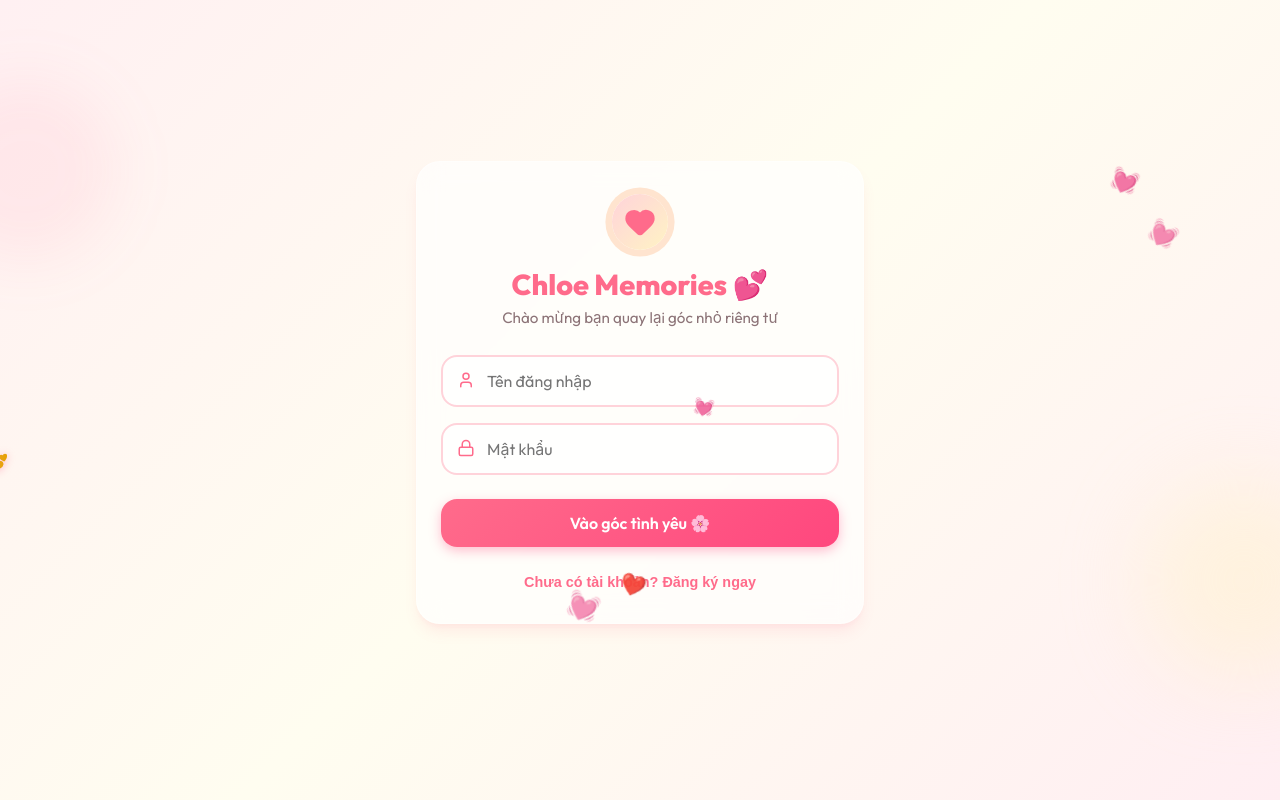
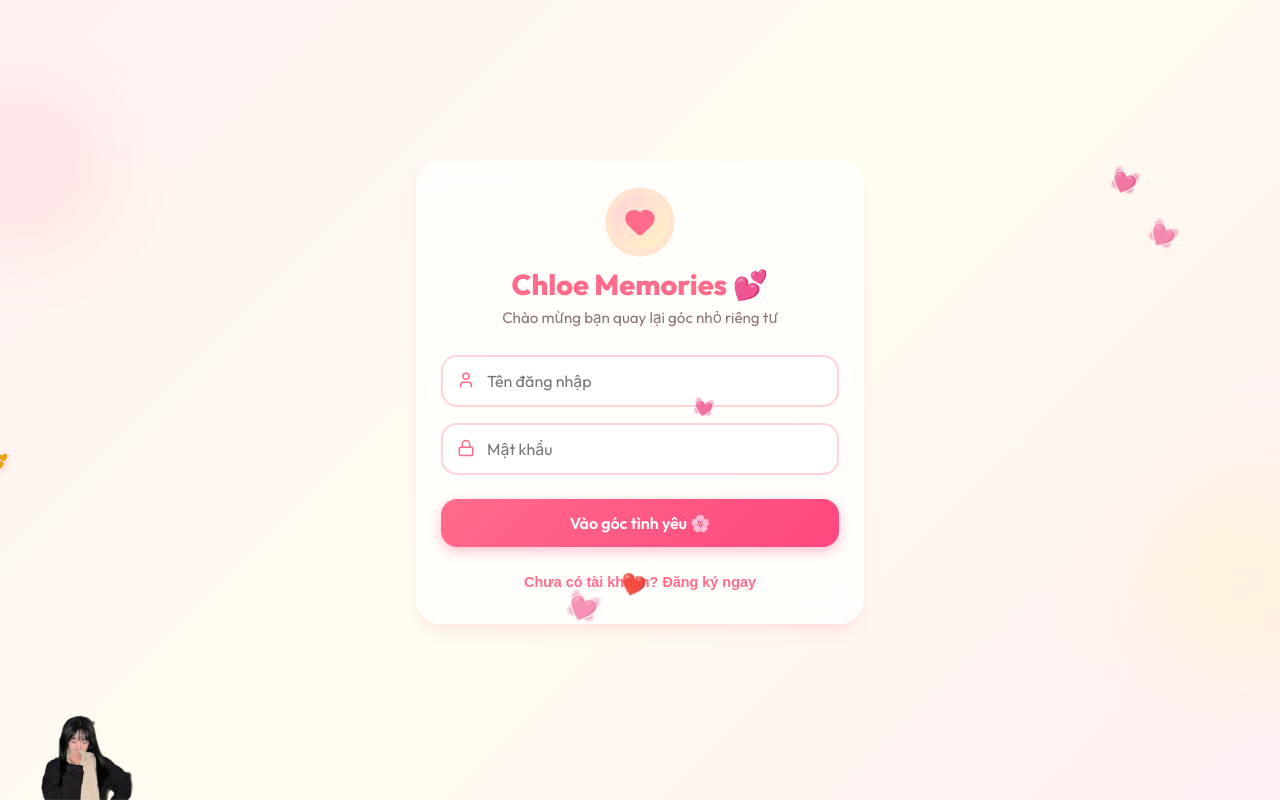
Before and after one commit to kharina21/chloe-memories, a React (Vite) app in the folder client/: page / in a window 1280 px wide. Built offline with nearby package versions, Linux system fonts and the light colour scheme.

Commit message:
feat: add corner decoration image at bottom-left

```diff
--- a/client/src/App.jsx
+++ b/client/src/App.jsx
@@ -198,6 +198,23 @@ export default function App() {
         }} />
       )}
 
+      {/* Corner decoration — bottom-left */}
+      <img
+        src="/corner-girl.png"
+        alt=""
+        aria-hidden="true"
+        style={{
+          position: 'fixed',
+          bottom: 0,
+          left: 0,
+          width: '160px',
+          pointerEvents: 'none',
+          zIndex: 9997,
+          opacity: 0.92,
+          animation: 'fadeIn 1.2s ease-out forwards',
+        }}
+      />
+
       {/* Dynamic Background Elements */}
       <div style={{
         position: 'fixed',
```
Also changed, not shown: client/public/corner-girl.png (added).
